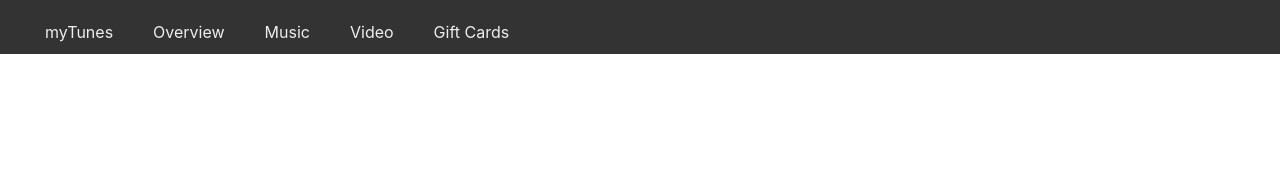
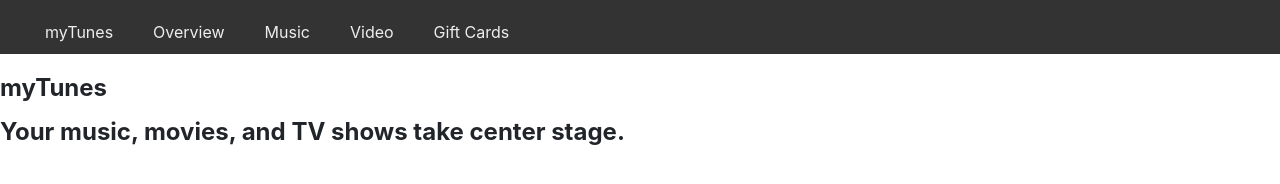
Before and after one commit to MostafaSalama/simple-myTunes-landing-page, a website with bundled scripts: page src/index.html in a window 1280 px wide. Built offline with nearby package versions, Linux system fonts and the light colour scheme.

Commit message:
add simple markup for the overview section

```diff
--- a/src/index.html
+++ b/src/index.html
@@ -15,8 +15,8 @@
                         <i class="fa fa-bars"></i>
                     </a>
                 </li>
-                <li class="nav-list--item"><a href="#">myTunes</a></li>
-                <li class="nav-list--item"><a href="#">Overview</a></li>
+                <li class="nav-list--item"><a href="#overview">myTunes</a></li>
+                <li class="nav-list--item"><a href="#overview">Overview</a></li>
                 <li class="nav-list--item"><a href="#">Music</a></li>
                 <li class="nav-list--item"><a href="#">Video</a></li>
                 <li class="nav-list--item"><a href="#">Gift Cards</a></li>
@@ -25,6 +25,12 @@
         </nav>
     </main>
 </header>
+<section id="overview" class="container">
+    <header>
+        <h1>myTunes</h1>
+        <h2>Your music, movies, and TV shows take center stage.</h2>
+    </header>
+</section>
 <script>
     function addResponsiveNav() {
             const navList = document.querySelector('.nav-list');
```
